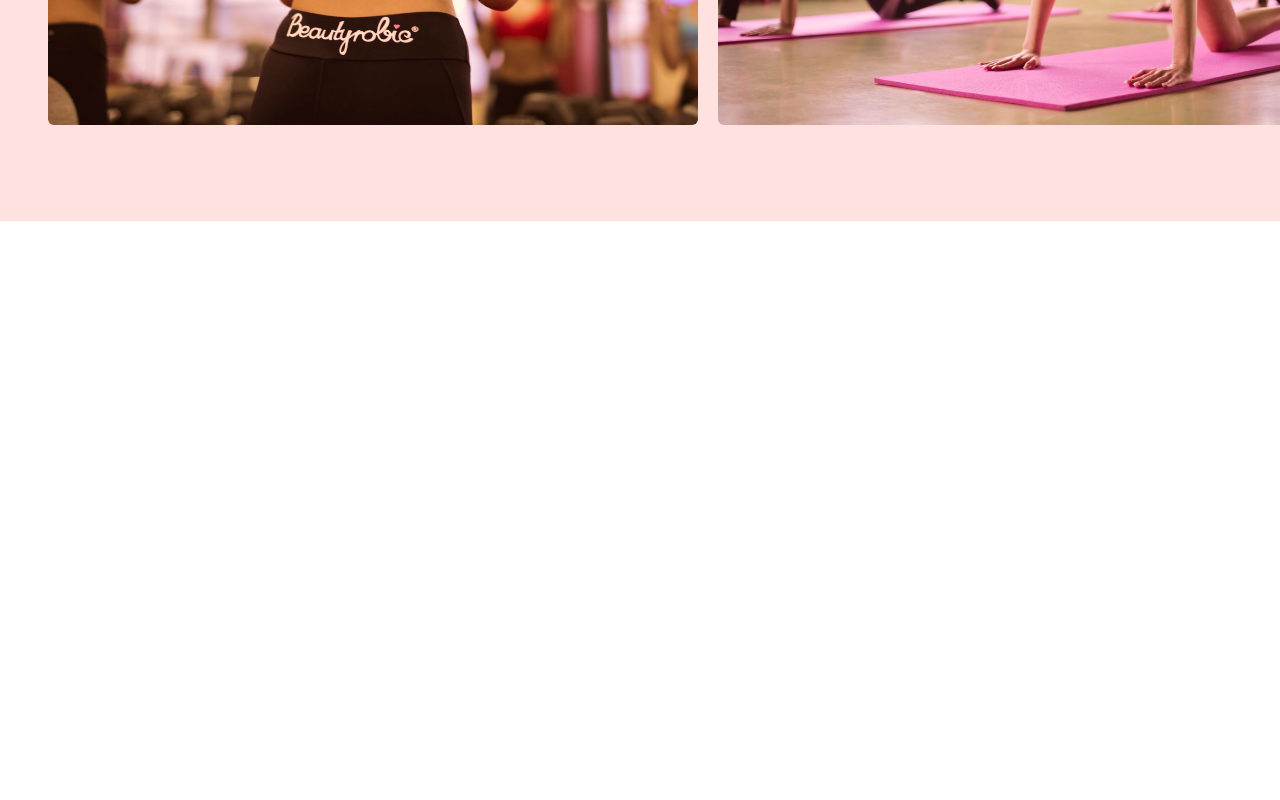
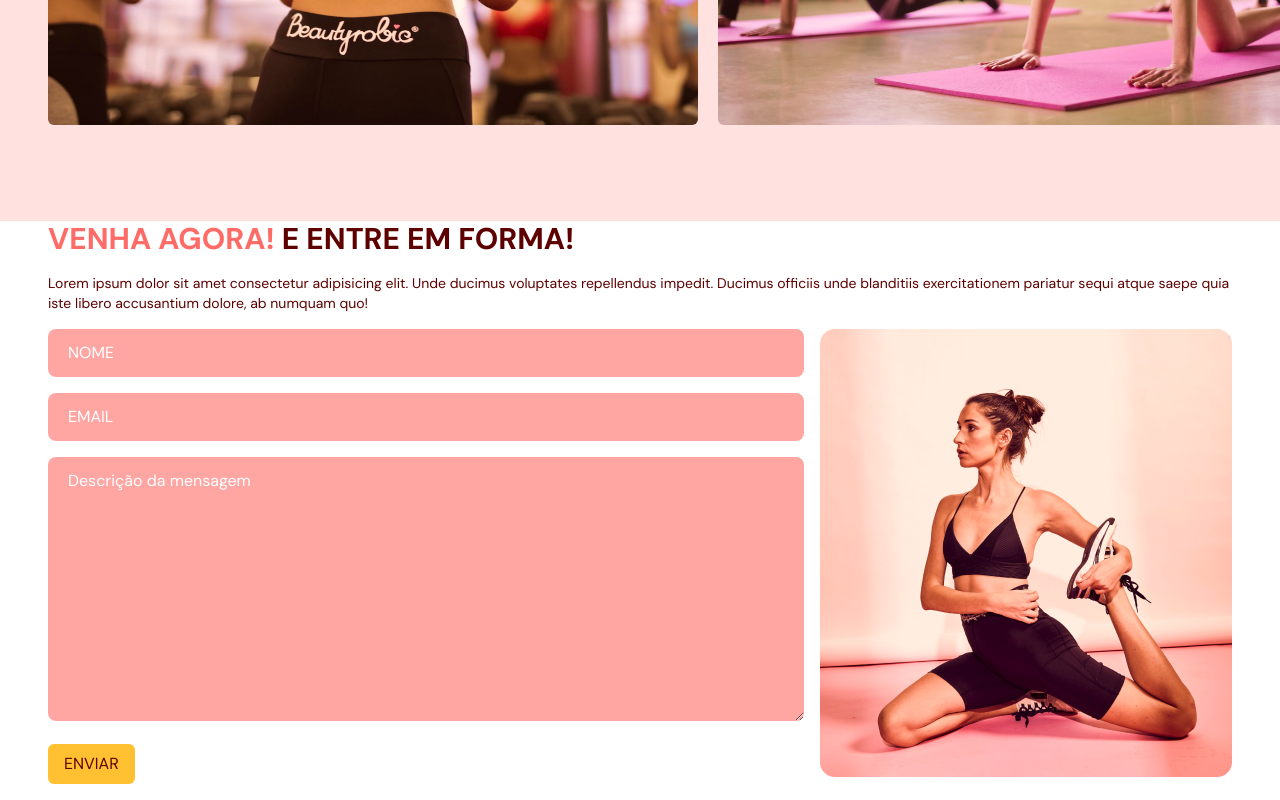
Before and after one commit to Luiz-F-Souza/be-fit, a React (Vite) app: page / in a window 1280 px wide. Shown: the part 2486-3286 px from the top of the page. Before the commit the page ends 2707 px from the top, so only its background shows below. Built offline with nearby package versions, Linux system fonts and the light colour scheme.

Commit message:
contact us scene criada

```diff
--- a/package.json
+++ b/package.json
@@ -13,7 +13,8 @@
     "framer-motion": "^10.1.0",
     "react": "^18.2.0",
     "react-anchor-link-smooth-scroll": "^1.0.12",
-    "react-dom": "^18.2.0"
+    "react-dom": "^18.2.0",
+    "react-hook-form": "^7.43.5"
   },
   "devDependencies": {
     "@types/node": "^18.14.6",
--- a/src/App.tsx
+++ b/src/App.tsx
@@ -1,5 +1,6 @@
 import { Navbar } from "./components/navbar/Navbar"
 import { Benefits } from "./scenes/benefits/Benefits"
+import { ContactUs } from "./scenes/contact-us/ContactUs"
 import { Home } from "./scenes/home/Home"
 import { OurClasses } from "./scenes/our-classes/OurClasses"
 
@@ -24,6 +25,9 @@ function App() {
 
         {/* Article */}
         <OurClasses />
+
+        {/* Article */}
+        <ContactUs />
       </main>
 
 
--- /dev/null
+++ b/src/scenes/contact-us/ContactUs.tsx
@@ -0,0 +1,95 @@
+
+import { FormEvent } from "react"
+import { useForm } from "react-hook-form"
+import ContactUsGraphic from '../../assets/ContactUsPageGraphic.png'
+import { Btn } from "../../components/btn/Btn"
+
+
+
+const inputStyles = "w-full rounded-lg bg-primary-300 px-5 py-3 placeholder:text-white mb-4"
+
+function ContactUs(){
+
+  const { register, trigger, formState: { errors } } = useForm()
+
+  const onSubmit = async (e: FormEvent) => {
+
+
+    const isValid = await trigger()
+
+    if(!isValid){
+      e.preventDefault()
+    }
+
+  }
+
+  return(
+
+    <article className="px-12">
+
+      <h3 className="font-bold text-3xl mb-4"><span className="text-primary-500 ">VENHA AGORA!</span> E ENTRE EM FORMA!</h3>
+
+
+      <p className="text-sm mb-4">Lorem ipsum dolor sit amet consectetur adipisicing elit. Unde ducimus voluptates repellendus impedit. Ducimus officiis unde blanditiis exercitationem pariatur sequi atque saepe quia iste libero accusantium dolore, ab numquam quo!</p>
+
+
+      <section className="flex flex-col sm:justify-between sm:flex-row align-middle self-stretch sm:gap-4">
+
+        <form
+          target="_blank"
+          onSubmit={onSubmit}
+          action="https://formsubmit.co/c6cab8cd89bd7380082b60068805bcc9"
+          method="POST"
+          className="mb-4"
+        >
+
+          <input className={inputStyles} type="text" placeholder="NOME"  {...register("name",{required:true, maxLength:75, minLength:15})}/>
+          {errors.name &&
+            <p className="mb-4 text-primary-500">
+              {errors.name.type === "required" && "Preencha o campo para prosseguir"}
+              {errors.name.type === "maxLength" && "Digite no máximo 75 caracteres"}
+              {errors.name.type === "minLength" && "Digite no mínimo 15 caracteres"}
+            </p>
+          }
+
+          <input className={inputStyles} type="email" placeholder="EMAIL"  {...register("email",{required:true, pattern: /([a-zA-Z0-9_]){3,}@([a-zA-Z0-9]){3,}\.([a-zA-Z]){2,}/})}/>
+          {errors.email &&
+            <p className="mb-4 text-primary-500">
+              {errors.email.type === "required" && "Preencha o campo para prosseguir"}
+              {errors.email.type === "pattern" && "Digite um email válido"}
+            </p>
+          }
+
+          <textarea className={`${inputStyles}`} rows={10} cols={50}  placeholder="Descrição da mensagem"  {...register("description",{required:true, maxLength:2000, minLength:10})}/>
+          {errors.description &&
+            <p className="mb-4 text-primary-500">
+              {errors.description.type === "required" && "Preencha o campo para prosseguir"}
+              {errors.description.type === "minLength" && "Digite no mínimo 10 caracteres"}
+              {errors.description.type === "maxLength" && "Digite no máximo 2000 caracteres"}
+            </p>
+          }
+
+          <Btn
+            label="ENVIAR"
+            onClick={() => console.log()}
+            style={
+              {
+                border:"rounded-md",
+                color:"bg-seccondary-500",
+                hoverEffect:"hover:bg-seccondary-400 hover:cursor-pointer",
+                px:"px-4",
+                py:"py-2",
+                textColor:"",
+              }
+            }
+           />
+        </form>
+
+        <img src={ContactUsGraphic}  className="self-start w-full sm:w-auto" />
+      </section>
+
+    </article>
+  )
+}
+
+export { ContactUs }
```
Also changed, not shown: 1 other file (tests, documents, lock files or other folders).
